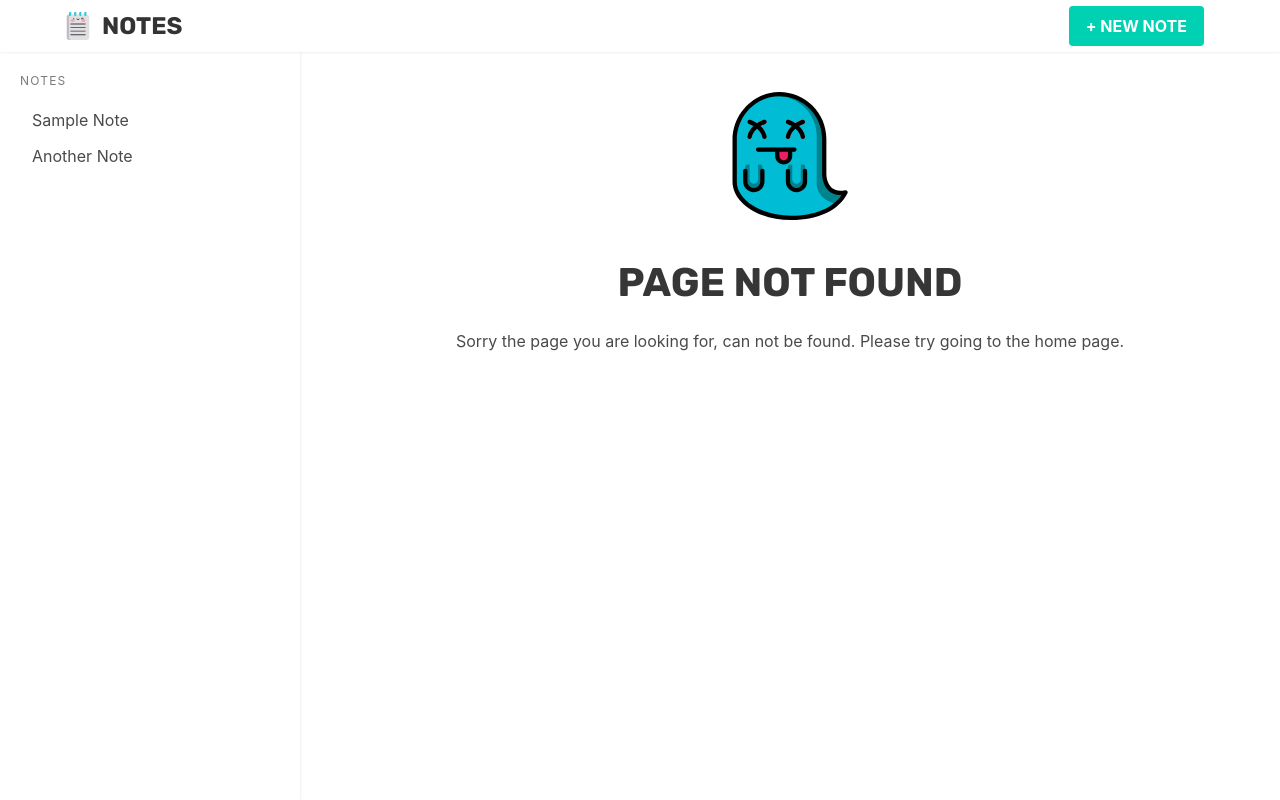
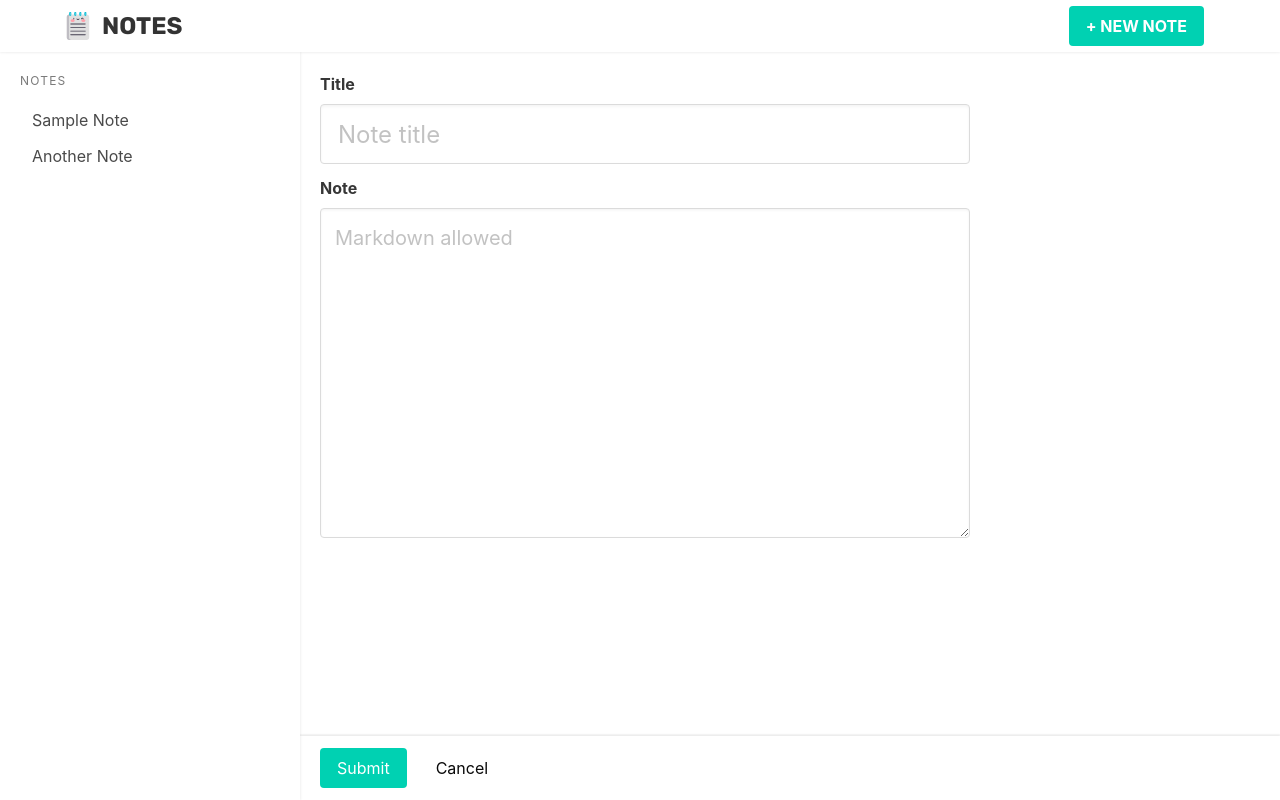
Before and after one commit to jamup-dev/react-with-firestore, a React (Create React App) app in the folder note-app-project/01-basic-app/: page /new in a window 1280 px wide. Before the commit this address had no page. Built offline with nearby package versions, Linux system fonts and the light colour scheme.

Commit message:
feat: make add note work

```diff
--- a/note-app-project/01-basic-app/src/App.js
+++ b/note-app-project/01-basic-app/src/App.js
@@ -1,17 +1,19 @@
-import React, { useReducer, useEffect } from 'react';
+import React from 'react';
 import { BrowserRouter as Router, Switch, Route } from 'react-router-dom';
 
 import './style.scss';
 
 import Sidebar from './components/Sidebar';
 import Nav from './components/Nav';
+import Error404 from './components/404';
+import { useNotes, notesCtx, noteDispatchCtx } from './utils/note';
+
 import Home from './routes/Home';
 import View from './routes/View';
-import Error404 from './components/404';
-import { useNotes, notesCtx } from './utils/note';
+import New from './routes/New';
 
 function App() {
-  const [notes] = useNotes();
+  const [notes, dispatch] = useNotes();
 
   const sidebarLinks = notes.map(note => ({
     label: note.title,
@@ -21,6 +23,7 @@ function App() {
   return (
     <Router>
       <notesCtx.Provider value={notes}>
+        <noteDispatchCtx.Provider value={dispatch}>
           <header>
             <Nav />
           </header>
@@ -30,12 +33,14 @@ function App() {
               <div className="container">
                 <Switch>
                   <Route path="/" exact component={Home} />
+                  <Route path="/new" component={New} />
                   <Route path="/note/:noteId" component={View} />
                   <Route component={Error404} />
                 </Switch>
               </div>
             </div>
           </main>
+        </noteDispatchCtx.Provider>
       </notesCtx.Provider>
     </Router>
   );
--- /dev/null
+++ b/note-app-project/01-basic-app/src/components/NoteForm/index.js
@@ -0,0 +1,95 @@
+import React, { useState } from 'react';
+import { Link } from 'react-router-dom';
+
+import './style.scss';
+
+export default function NoteForm({
+  initialTitle = '',
+  initialNote = '',
+  onSave,
+}) {
+  // internal states for handling form errors
+  const [titleError, setTitleError] = useState(false);
+  const [noteError, setNoteError] = useState(false);
+
+  // what to do when form submits?
+  const handler = e => {
+    // prevent form submit
+    e.preventDefault();
+    // get title and note
+    const title = e.target['note-title'].value;
+    const note = e.target['note-note'].value;
+    // check for errors
+    let hasError = false;
+    if (title === '') {
+      setTitleError(true);
+      hasError = true;
+    }
+    if (note === '') {
+      setNoteError(true);
+      hasError = true;
+    }
+    // if has error, then bail here
+    if (hasError) {
+      return;
+    }
+    // else, reset all errors and call onSave from parent
+    setTitleError(false);
+    setNoteError(false);
+    onSave({ title, note });
+  };
+
+  return (
+    <div className="note-app-form">
+      <form onSubmit={handler}>
+        <div className="field">
+          <label className="label" htmlFor="note-title">
+            Title
+          </label>
+          <div className="control">
+            <input
+              id="note-title"
+              type="text"
+              placeholder="Note title"
+              className="input is-large"
+              defaultValue={initialTitle}
+            />
+          </div>
+          {titleError ? (
+            <p className="help is-danger">Please enter a title</p>
+          ) : null}
+        </div>
+        <div className="field">
+          <label className="label" htmlFor="note-note">
+            Note
+          </label>
+          <div className="control">
+            <textarea
+              name="note-note"
+              id="note-note"
+              rows="10"
+              className="textarea is-medium"
+              defaultValue={initialNote}
+              placeholder="Markdown allowed"
+            />
+          </div>
+          {noteError ? (
+            <p className="help is-danger">Please enter a note</p>
+          ) : null}
+        </div>
+        <div className="field is-grouped note-app-form__footer">
+          <div className="control">
+            <button className="button is-primary" type="submit">
+              Submit
+            </button>
+          </div>
+          <div className="control">
+            <Link className="button is-white" to="/">
+              Cancel
+            </Link>
+          </div>
+        </div>
+      </form>
+    </div>
+  );
+}
--- /dev/null
+++ b/note-app-project/01-basic-app/src/components/NoteForm/style.scss
@@ -0,0 +1,24 @@
+.note-app-form {
+	max-width: 650px;
+	padding-bottom: 64px;
+
+	& &__footer {
+		position: fixed;
+		bottom: 0;
+		left: 0;
+		height: 64px;
+		width: 100%;
+		background-color: #fff;
+		padding: 0 20px;
+		z-index: 8; // 1 less than sidebar
+		align-items: center;
+		box-shadow: 0 -2px 1px rgba(0, 0, 0, 0.03), 0 -1px 2px rgba(0, 0, 0, 0.06);
+	}
+
+	@media screen and (min-width: 768px) {
+		& &__footer {
+			left: 300px;
+			width: calc(100% - 300px);
+		}
+	}
+}
--- a/note-app-project/01-basic-app/src/components/Sidebar/index.js
+++ b/note-app-project/01-basic-app/src/components/Sidebar/index.js
@@ -17,14 +17,18 @@ export default function Sidebar({ links }) {
   useEffect(() => {
     const handler = e => {
       // return if came from sidebar
-      if (asideRef.current && e.target && asideRef.current.contains(e.target)) {
+      if (
+        asideRef.current &&
+        e.target &&
+        (asideRef.current === e.target || asideRef.current.contains(e.target))
+      ) {
         return;
       }
       // return if came from the button, because it has it's own listener
       if (
         buttonRef.current &&
         e.target &&
-        buttonRef.current.contains(e.target)
+        (buttonRef.current === e.target || buttonRef.current.contains(e.target))
       ) {
         return;
       }
--- a/note-app-project/01-basic-app/src/components/Sidebar/style.scss
+++ b/note-app-project/01-basic-app/src/components/Sidebar/style.scss
@@ -16,7 +16,9 @@
 	}
 
 	@media screen and (min-width: 768px) {
-		position: static;
+		position: relative;
+		left: 0;
+		top: 0;
 	}
 }
 
--- /dev/null
+++ b/note-app-project/01-basic-app/src/routes/New/index.js
@@ -0,0 +1,28 @@
+import React, { useContext } from 'react';
+import uuid4 from 'uuid/v4';
+
+import NoteForm from '../../components/NoteForm';
+import { noteDispatchCtx } from '../../utils/note';
+
+export default function New({ history }) {
+  const dispatch = useContext(noteDispatchCtx);
+
+  return (
+    <NoteForm
+      initialNote=""
+      initialTitle=""
+      onSave={({ title, note }) => {
+        const id = uuid4();
+        dispatch({
+          type: 'add',
+          payload: {
+            id,
+            title,
+            note,
+          },
+        });
+        history.push(`note/${id}`);
+      }}
+    />
+  );
+}
--- a/note-app-project/01-basic-app/src/style.scss
+++ b/note-app-project/01-basic-app/src/style.scss
@@ -11,6 +11,11 @@
 /* Import the components we need */
 @import "~bulma/sass/components/menu.sass";
 @import "~bulma/sass/components/navbar.sass";
+
+/* Import the form elements we need */
+@import "~bulma/sass/form/shared.sass";
+@import "~bulma/sass/form/input-textarea.sass";
+@import "~bulma/sass/form/tools.sass";
 
 .notes-app {
 	padding-top: 52px;
--- a/note-app-project/01-basic-app/src/utils/note.js
+++ b/note-app-project/01-basic-app/src/utils/note.js
@@ -99,3 +99,4 @@ export function useNotes() {
 }
 
 export const notesCtx = createContext();
+export const noteDispatchCtx = createContext();
```
Lines whose indentation alone changed are shown as unchanged.
